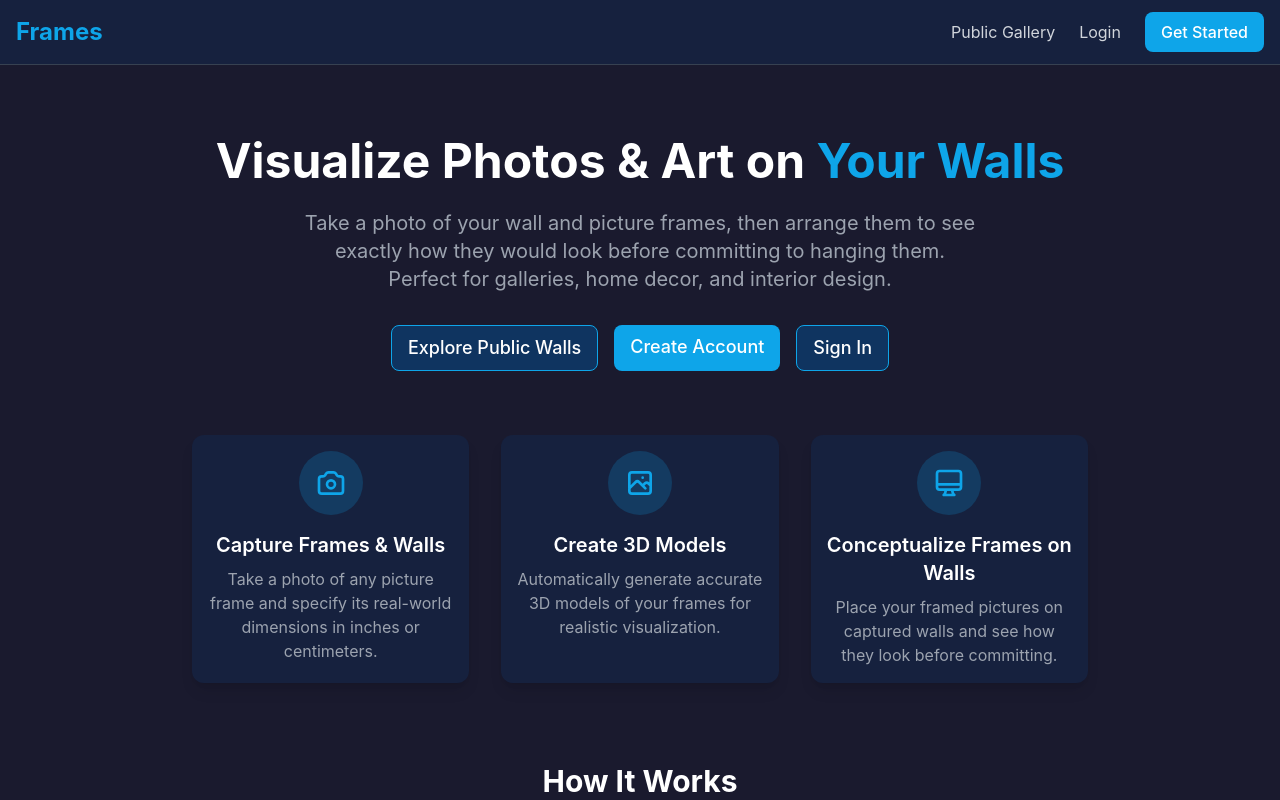
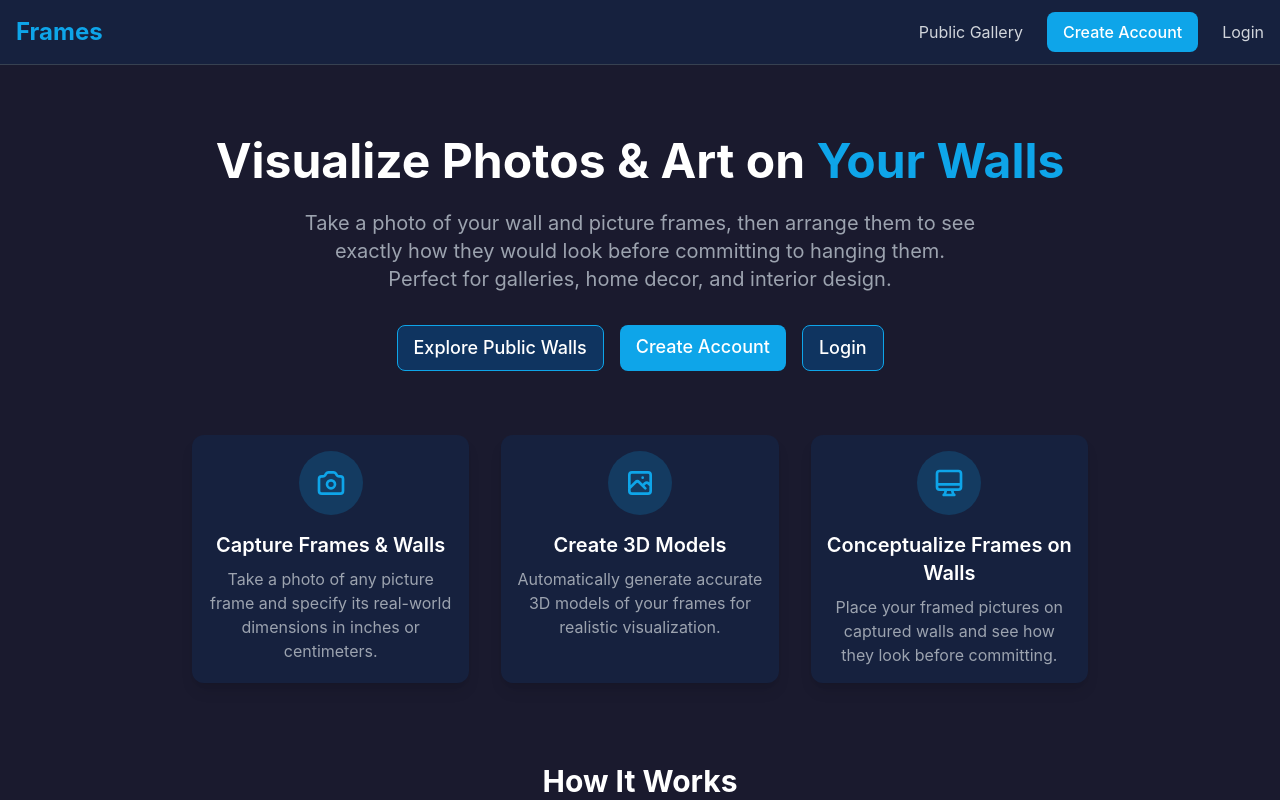
Before and after one commit to InspiredReality/frames, a Vue app in the folder frontend/: page / in a window 1280 px wide. Shown: the top 800 px of the page. Built offline with nearby package versions, Linux system fonts and the light colour scheme; no server answers.

Commit message:
Login instead of Sign In

```diff
--- a/frontend/src/components/NavBar.vue
+++ b/frontend/src/components/NavBar.vue
@@ -49,11 +49,11 @@ const logout = () => {
             <router-link to="/public-gallery" class="text-gray-300 hover:text-white transition">
               Public Gallery
             </router-link>
+            <router-link to="/register" class="btn btn-primary">
+              Create Account
+            </router-link>
             <router-link to="/login" class="text-gray-300 hover:text-white transition">
               Login
-            </router-link>
-            <router-link to="/register" class="btn btn-primary">
-              Get Started
             </router-link>
           </template>
         </div>
@@ -90,11 +90,11 @@ const logout = () => {
           <router-link to="/public-gallery" class="block py-2 text-gray-300 hover:text-white" @click="menuOpen = false">
             Public Gallery
           </router-link>
+          <router-link to="/register" class="block py-2 text-gray-300 hover:text-white" @click="menuOpen = false">
+            Create Account
+          </router-link>
           <router-link to="/login" class="block py-2 text-gray-300 hover:text-white" @click="menuOpen = false">
             Login
-          </router-link>
-          <router-link to="/register" class="block py-2 text-gray-300 hover:text-white" @click="menuOpen = false">
-            Register
           </router-link>
         </template>
       </div>
--- a/frontend/src/views/Home.vue
+++ b/frontend/src/views/Home.vue
@@ -32,7 +32,7 @@ const authStore = useAuthStore()
           Create Account
         </router-link>
         <router-link to="/login" class="btn btn-secondary text-lg px-8 py-3">
-          Sign In
+          Login
         </router-link>
       </template>
     </div>
--- a/frontend/src/views/Login.vue
+++ b/frontend/src/views/Login.vue
@@ -64,7 +64,7 @@ const handleSubmit = async () => {
           class="btn btn-primary w-full py-3"
         >
           <span v-if="loading">Signing in...</span>
-          <span v-else>Sign In</span>
+          <span v-else>Login</span>
         </button>
       </form>
 
--- a/frontend/src/views/PublicGallery.vue
+++ b/frontend/src/views/PublicGallery.vue
@@ -57,7 +57,7 @@ const getFrameDimensions = (picture) => {
           Create Account
         </router-link>
         <router-link to="/login" class="btn btn-secondary">
-          Sign In
+          Login
         </router-link>
       </div>
     </div>
--- a/frontend/src/views/Register.vue
+++ b/frontend/src/views/Register.vue
@@ -102,7 +102,7 @@ const handleSubmit = async () => {
       <p class="mt-6 text-center text-gray-400">
         Already have an account?
         <router-link to="/login" class="text-primary-500 hover:underline">
-          Sign in
+          Login
         </router-link>
       </p>
     </div>
```
